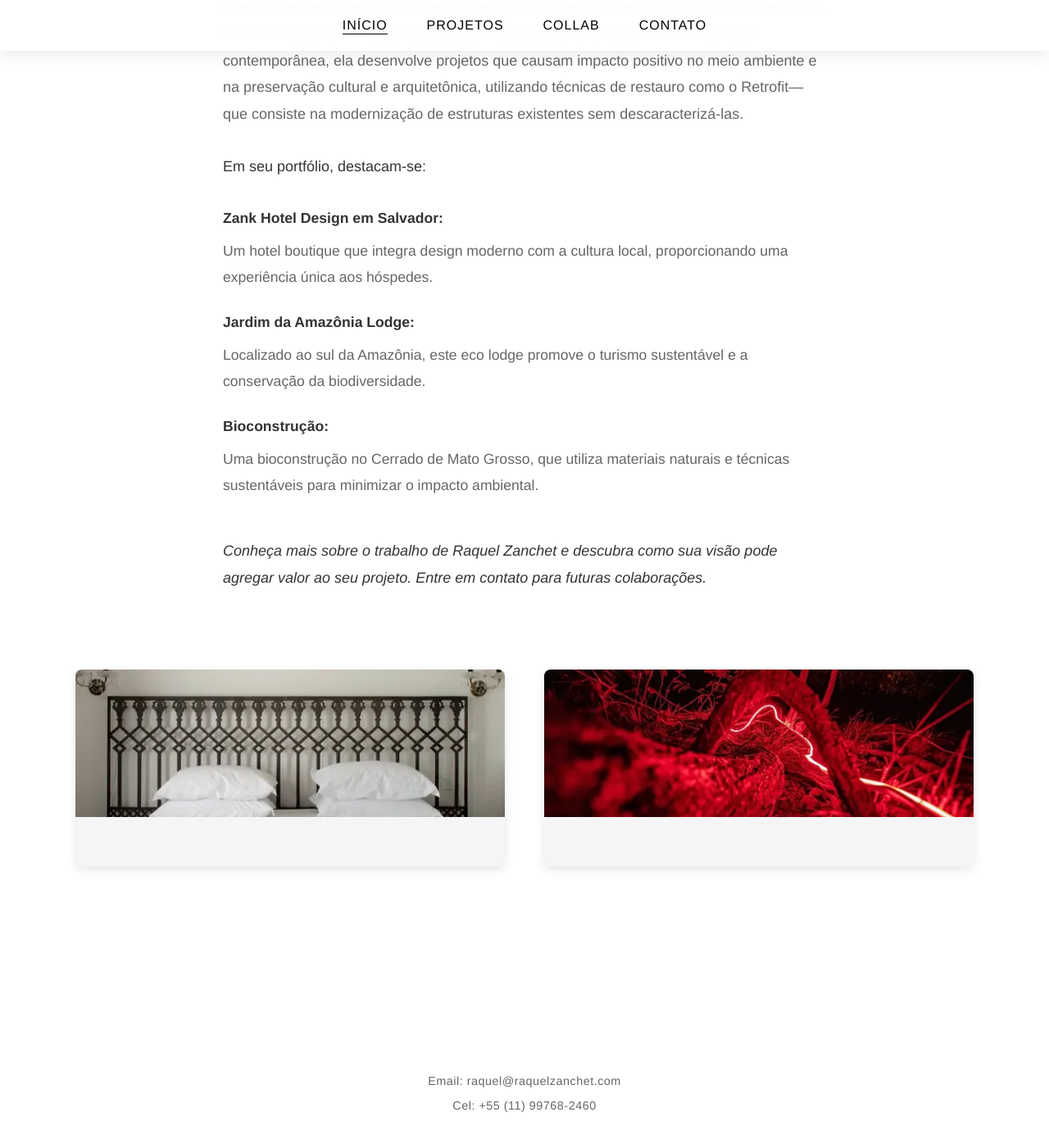
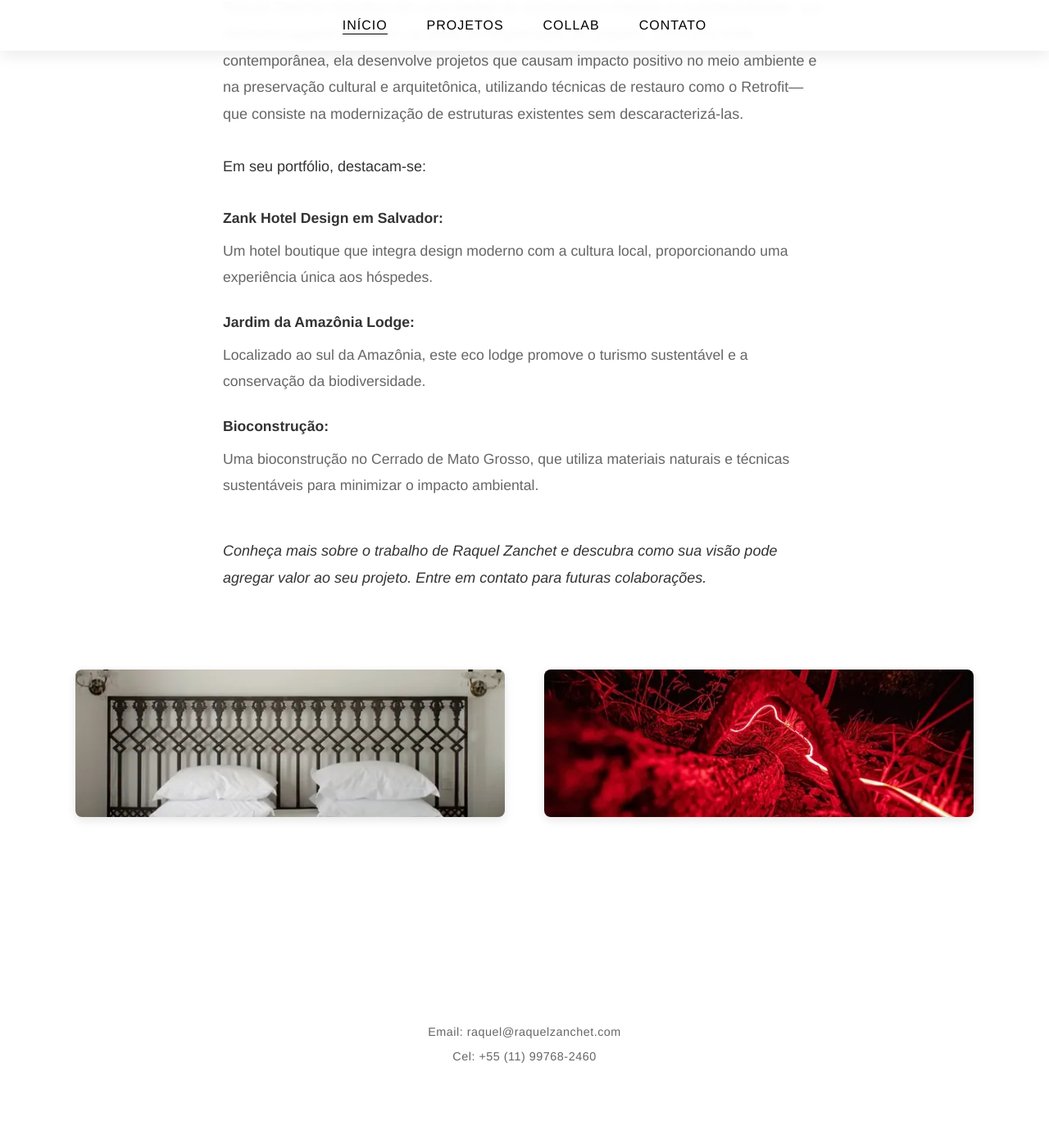
Before and after one commit to jpzank/raquel_zanchet.website, a Jekyll site: the page built from index.html, in a window 1280 px wide and 1400 px high, scrolled down 872 px. Shown: the top 1396 px of the window at 82% size. Built offline with Jekyll 4.4.1, drawn with Linux system fonts in a browser that asks for light colours; after the commit the page ends 2212 px from its top, so only the background shows below that.

Commit message:
Remove the dead strip below the home cards and restore their hover zoom
The featured cards were pinned to a fixed height of 240px while the image
and its overlay were 180px, leaving 60px of empty grey below each one --
left over from an earlier layout that had a caption under the image. The
mobile override had the same problem at a smaller scale, 200px against
the same 180px image. The height now comes from the image itself, and the
overlay uses inset: 0 rather than repeating a height that can drift out
of sync with it.

The home cards also asked for a stronger hover zoom, scale(1.05), than
the project cards on the Projects and Collab pages. That rule sat earlier
in the stylesheet than the 1.02 one and lost to it, so every card on the
site zoomed by 1.02. Consolidating the duplicate selectors preserved that
behaviour rather than silently changing it; the home value is now scoped
under .featured-projects so both are what they were written to be. The
zoom follows :focus-within as well, matching the overlay.

Verified against the deployed build: computed styles across four pages
and three viewport widths differ only in the heights that the removed
strip accounts for, with no element lost. Hover measured at 1.05 on the
home page and 1.02 on Projects, and keyboard focus gives the home page
the same 1.05.

Co-Authored-By: Claude Opus 5 <noreply@anthropic.com>
Claude-Session: https://claude.ai/code/session_015A4dqjdnsAseZ69gwtvH28

```diff
--- a/css/styles.css
+++ b/css/styles.css
@@ -249,9 +249,11 @@ main {
     padding: 0 2rem;
 }
 
+/* A altura vem da imagem. O cartão tinha 240px fixos para uma imagem de 180px,
+   sobrando 60px de faixa cinza vazia embaixo — resíduo de um layout anterior
+   que tinha legenda sob a imagem. */
 .featured-projects .project-card {
     width: 100%;
-    height: 240px;
     position: relative;
     overflow: hidden;
     border-radius: 8px;
@@ -267,12 +269,11 @@ main {
     transition: transform 0.6s ease;
 }
 
+/* Cobre o cartão inteiro: como a altura agora é a da imagem, não há mais
+   necessidade de repetir o valor em dois lugares que podem divergir. */
 .featured-projects .project-card .card-overlay {
-    height: 180px;
     position: absolute;
-    top: 0;
-    left: 0;
-    width: 100%;
+    inset: 0;
     background: rgba(0, 0, 0, 0.2);
     display: flex;
     flex-direction: column;
@@ -287,6 +288,14 @@ main {
 .project-card:hover .card-overlay,
 .project-card:focus-within .card-overlay {
     opacity: 1;
+}
+
+/* Zoom mais forte que o dos cartões de Projetos e Collab (1.02), como a home
+   sempre pediu — a regra original era sobrescrita por vir antes na folha.
+   Acompanha o overlay no :focus-within para quem navega por teclado. */
+.featured-projects .project-card:hover img,
+.featured-projects .project-card:focus-within img {
+    transform: scale(1.05);
 }
 
 .card-overlay h2 {
@@ -989,10 +998,6 @@ footer {
         margin: 2rem auto;
     }
 
-    .featured-projects .project-card {
-        height: 200px;
-    }
-
     /* No toque não existe hover, então o overlay fica sempre visível */
     .card-overlay {
         opacity: 1;
```
